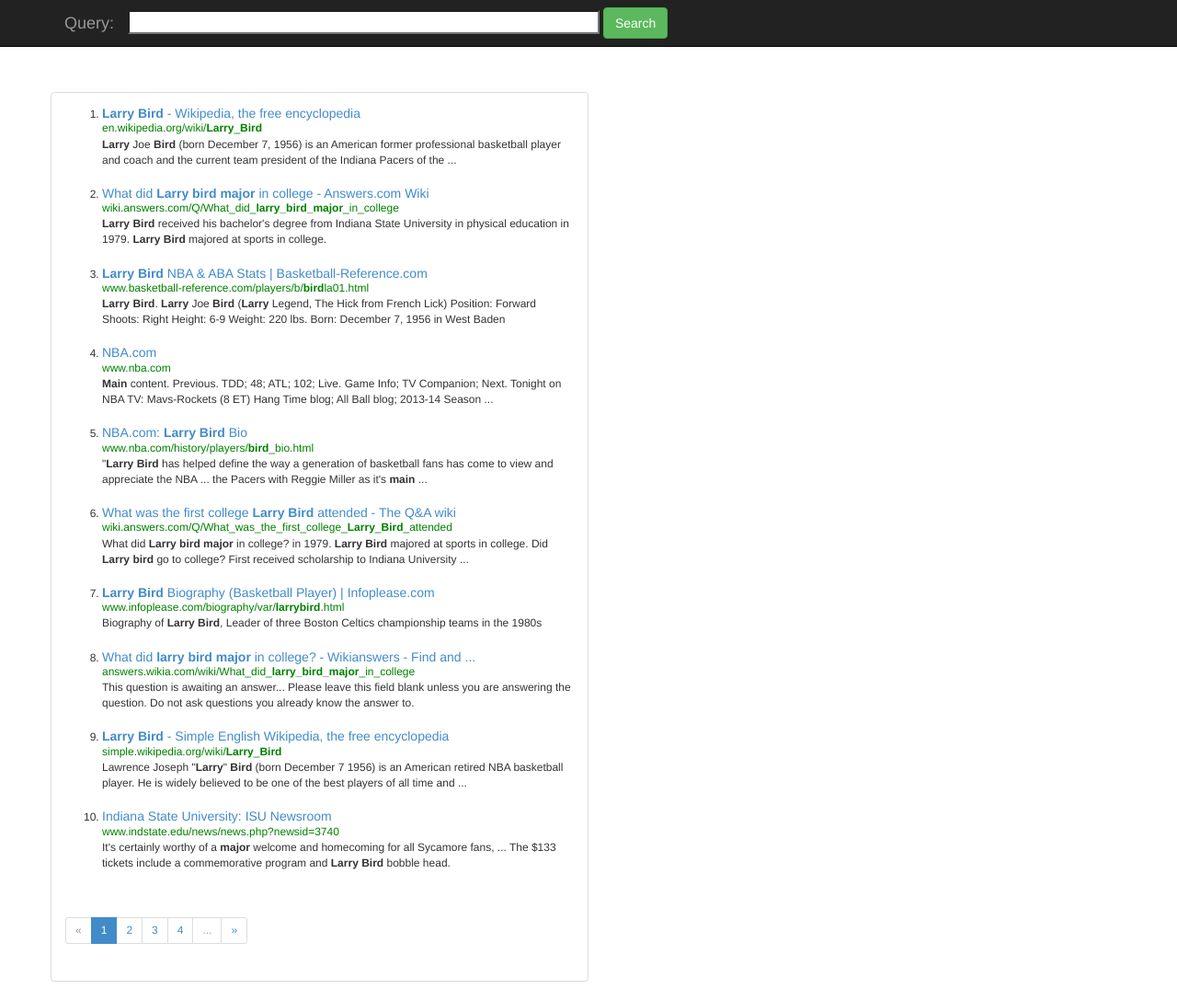
After one commit to DenXX/ufindit, a Django app: page /mturk_demo_search in a window 1280 px wide. The commit adds this page. Shown: the whole page at 92% size. Run offline with Django 3.2, Linux system fonts and the light colour scheme; parts of the project's set-up code (start-up, migrations or seed data) failed here and were passed over; some libraries are stand-ins or nearby versions.

Commit message:
Adding mturk demo page

```diff
--- a/ufindit/mturk.py
+++ b/ufindit/mturk.py
@@ -14,7 +14,7 @@ from ufindit.models import Game
 import settings
 
 @staff_member_required
-def publish_game(request, game_id, sandbox):
+def publish_game_view(request, game_id, sandbox):
     """
         This view is called when we need to publish a game in Amazon MTurk
     """
--- a/ufindit/sql/task.sql
+++ b/ufindit/sql/task.sql
@@ -1,3 +1,4 @@
+INSERT INTO ufindit_task (id, text) VALUES (id=0, 'Recently one of your friends got interested in the career of a legendary basketball player Larry Bird. While basketball career of this player is well documented, your friend couldn\'t find anything about Bird\'s major in college. Could you find an answer to this question?');
 INSERT INTO ufindit_task (text) VALUES ('Who is the president of Russia?');
 INSERT INTO ufindit_task (text) VALUES ('Who is the president of USA?');
 INSERT INTO ufindit_task (text) VALUES ('Who is the president of China?');
--- a/ufindit/templates/base.html
+++ b/ufindit/templates/base.html
@@ -33,8 +33,9 @@
             <a class="navbar-brand" href="/">uFindIt</a>
           </div>
           <div class="navbar-collapse collapse">
-            {% block navbar_content %}
-            {% endblock %}
+          {% block navbar_content %}
+          {% endblock %}
+          {% block loginbox %}
             {% if not user.is_authenticated %}
               <ul class="nav navbar-nav navbar-right">
               <li>
@@ -57,6 +58,7 @@
                 <li><a href="{% url 'logout' %}">Sign out</a></li>
               </ul>
             {% endif %}
+          {% endblock %}
           </div><!--/.navbar-collapse -->
         </div>
       </div>
--- /dev/null
+++ b/ufindit/templates/mturk_demo_search.html
@@ -0,0 +1,129 @@
+{% extends "search_base.html" %}
+
+{% block title %}
+Larry Bird major
+{% endblock %}
+
+{% block searchform %}
+    <form class="navbar-form" method="GET">
+      <div class="input-append">
+        <input type="text" value="{{ query }}" id="appendedInputButton" name="q" size="60" autocomplete="off">
+        <button type="button" class="btn btn-success btn-disabled" id="search" data-loading-text="Searching...">Search</button>
+      </div>
+    </form>
+{% endblock %}
+
+{% block serp %}
+
+<div class="container">
+    <div class="row">
+
+        <div class="col-md-6 panel panel-default panel-body">
+
+                <ol class="search-results" start="1">
+
+                <li>
+                    <div class="nospace"><h3 class="nospace"><a href="#"><strong>Larry</strong> <strong>Bird</strong> - Wikipedia, the free encyclopedia</a></h3></div>
+                    <div class="nospace"><cite class="search-results-link">en.wikipedia.org/wiki/<strong>Larry</strong>_<strong>Bird</strong></cite></div>
+                    <p><strong>Larry</strong> Joe <strong>Bird</strong> (born December 7, 1956) is an American former professional basketball player and coach and the current team president of the Indiana Pacers of the ...</p>
+                </li>
+
+                <li>
+                    <div class="nospace"><h3 class="nospace"><a href="#">What did <strong>Larry bird major</strong> in college - Answers.com Wiki</a></h3></div>
+                    <div class="nospace"><cite class="search-results-link">wiki.answers.com/Q/What_did_<strong>larry_bird_major</strong>_in_college</cite></div>
+                    <p><strong>Larry</strong> <strong>Bird</strong> received his bachelor's degree from Indiana State University in physical education in 1979. <strong>Larry</strong> <strong>Bird</strong> majored at sports in college.</p>
+                </li>
+
+                <li>
+                    <div class="nospace"><h3 class="nospace"><a href="#"><strong>Larry</strong> <strong>Bird</strong> NBA & ABA Stats | Basketball-Reference.com</a></h3></div>
+                    <div class="nospace"><cite class="search-results-link">www.basketball-reference.com/players/b/<strong>bird</strong>la01.html</cite></div>
+                    <p><strong>Larry</strong> <strong>Bird</strong>. <strong>Larry</strong> Joe <strong>Bird</strong> (<strong>Larry</strong> Legend, The Hick from French Lick) Position: Forward Shoots: Right Height: 6-9 Weight: 220 lbs. Born: December 7, 1956 in West Baden</p>
+                </li>
+
+                <li>
+                    <div class="nospace"><h3 class="nospace"><a href="#">NBA.com</a></h3></div>
+                    <div class="nospace"><cite class="search-results-link">www.nba.com</cite></div>
+                    <p><strong>Main</strong> content. Previous. TDD; 48; ATL; 102; Live. Game Info; TV Companion; Next. Tonight on NBA TV: Mavs-Rockets (8 ET) Hang Time blog; All Ball blog; 2013-14 Season ...</p>
+                </li>
+
+                <li>
+                    <div class="nospace"><h3 class="nospace"><a href="#">NBA.com: <strong>Larry</strong> <strong>Bird</strong> Bio</a></h3></div>
+                    <div class="nospace"><cite class="search-results-link">www.nba.com/history/players/<strong>bird</strong>_bio.html</cite></div>
+                    <p>"<strong>Larry</strong> <strong>Bird</strong> has helped define the way a generation of basketball fans has come to view and appreciate the NBA ... the Pacers with Reggie Miller as it's <strong>main</strong> ...</p>
+                </li>
+
+                <li>
+                    <div class="nospace"><h3 class="nospace"><a href="#">What was the first college <strong>Larry</strong> <strong>Bird</strong> attended - The Q&A wiki</a></h3></div>
+                    <div class="nospace"><cite class="search-results-link">wiki.answers.com/Q/What_was_the_first_college_<strong>Larry</strong>_<strong>Bird</strong>_attended</cite></div>
+                    <p>What did <strong>Larry bird major</strong> in college? in 1979. <strong>Larry</strong> <strong>Bird</strong> majored at sports in college. Did <strong>Larry</strong> <strong>bird</strong> go to college? First received scholarship to Indiana University ...</p>
+                </li>
+
+                <li>
+                    <div class="nospace"><h3 class="nospace"><a href="#"><strong>Larry</strong> <strong>Bird</strong> Biography (Basketball Player) | Infoplease.com</a></h3></div>
+                    <div class="nospace"><cite class="search-results-link">www.infoplease.com/biography/var/<strong>larrybird</strong>.html</cite></div>
+                    <p>Biography of <strong>Larry</strong> <strong>Bird</strong>, Leader of three Boston Celtics championship teams in the 1980s</p>
+                </li>
+
+                <li>
+                    <div class="nospace"><h3 class="nospace"><a href="#">What did <strong>larry bird major</strong> in college? - Wikianswers - Find and ...</a></h3></div>
+                    <div class="nospace"><cite class="search-results-link">answers.wikia.com/wiki/What_did_<strong>larry_bird_major</strong>_in_college</cite></div>
+                    <p>This question is awaiting an answer... Please leave this field blank unless you are answering the question. Do not ask questions you already know the answer to.</p>
+                </li>
+
+                <li>
+                    <div class="nospace"><h3 class="nospace"><a href="#"><strong>Larry</strong> <strong>Bird</strong> - Simple English Wikipedia, the free encyclopedia</a></h3></div>
+                    <div class="nospace"><cite class="search-results-link">simple.wikipedia.org/wiki/<strong>Larry</strong>_<strong>Bird</strong></cite></div>
+                    <p>Lawrence Joseph "<strong>Larry</strong>" <strong>Bird</strong> (born December 7 1956) is an American retired NBA basketball player. He is widely believed to be one of the best players of all time and ...</p>
+                </li>
+
+                <li>
+                    <div class="nospace"><h3 class="nospace"><a href="#">Indiana State University: ISU Newsroom</a></h3></div>
+                    <div class="nospace"><cite class="search-results-link">www.indstate.edu/news/news.php?newsid=3740</cite></div>
+                    <p>It's certainly worthy of a <strong>major</strong> welcome and homecoming for all Sycamore fans, ... The $133 tickets include a commemorative program and <strong>Larry</strong> <strong>Bird</strong> bobble head.</p>
+                </li>
+
+                </ol>
+
+
+                <ul class="pagination pagination-sm">
+                    <li class="disabled">
+                        <a href="#">&laquo;</a>
+                    </li>
+
+
+
+
+
+                    <li class="active">
+                        <a href="#">1</a>
+                    </li>
+
+                    <li>
+                        <a href="#">2</a>
+                    </li>
+                    <li>
+                        <a href="#">3</a>
+                    </li>
+                    <li >
+                        <a href="#">4</a>
+                    </li>
+                    <li class="disabled"><a>...</a></li>
+                    <li >
+                        <a href="#">&raquo;</a>
+                    </li>
+                </ul>
+        </div>
+
+    </div>
+</div>
+{% endblock %}
+
+{% block endofdoc %}
+<script langiage="javascript">
+$(document).ready(function() {
+  $('.btn').on('click', function() {
+    alert("You need to accept HIT first.");
+  });
+});
+</script>
+{% endblock %}
--- a/ufindit/urls.py
+++ b/ufindit/urls.py
@@ -2,6 +2,7 @@ from django.conf.urls import patterns, include, url
 from django.conf.urls.static import static
 from django.conf import settings
 from django.contrib import admin
+from django.views.generic import TemplateView
 from httpproxy.views import HttpProxy
 
 from ufindit.views import GameView
@@ -52,7 +53,11 @@ urlpatterns = patterns('',
 
     # MTurk related urls
     url(r'^(?P<game_id>[0-9]*)/mturk_publish/(?P<sandbox>[01])$',
-        'ufindit.mturk.publish_game', name='mturk_publish_game'),
+        'ufindit.mturk.publish_game_view', name='mturk_publish_game'),
+    url(r'^mturk_demo$', TemplateView.as_view(template_name='mturk_demo.html'),
+        name='mturk_demo'),
+    url(r'^mturk_demo_search$', TemplateView.as_view(
+        template_name='mturk_demo_search.html'),name='mturk_demo_search'),
 
     # Query difficulty URL
     url(r'^(?P<task_id>[0-9]*)/qdiff$',
```
Also changed, not shown: ufindit/templates/mturk_demo.html (added, +75 -0 lines), ufindit/views.py (+6 -1 lines).
